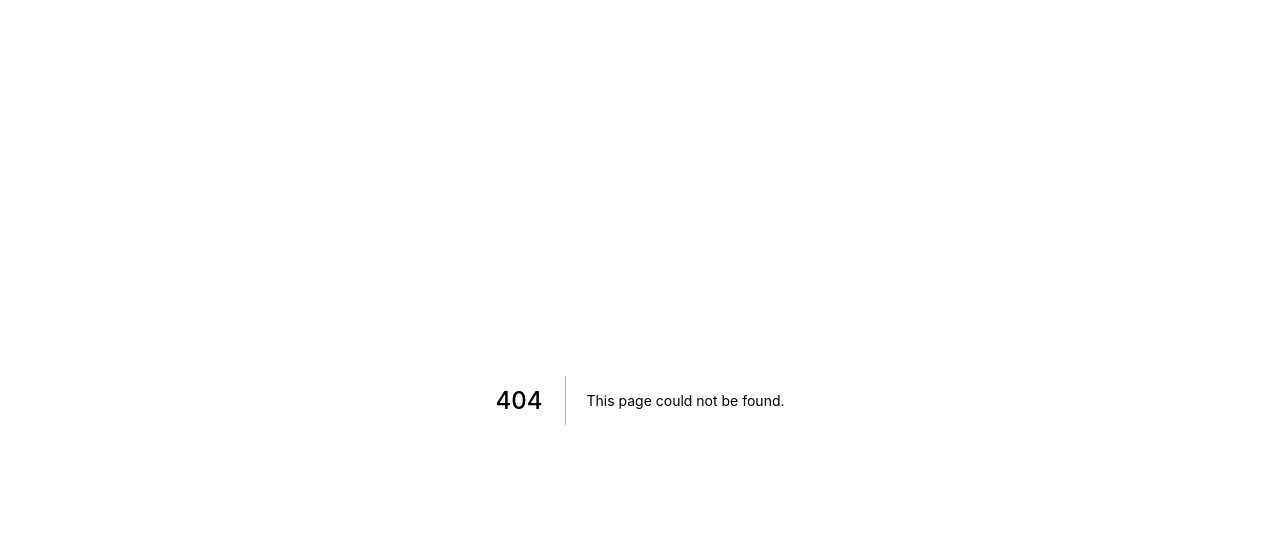
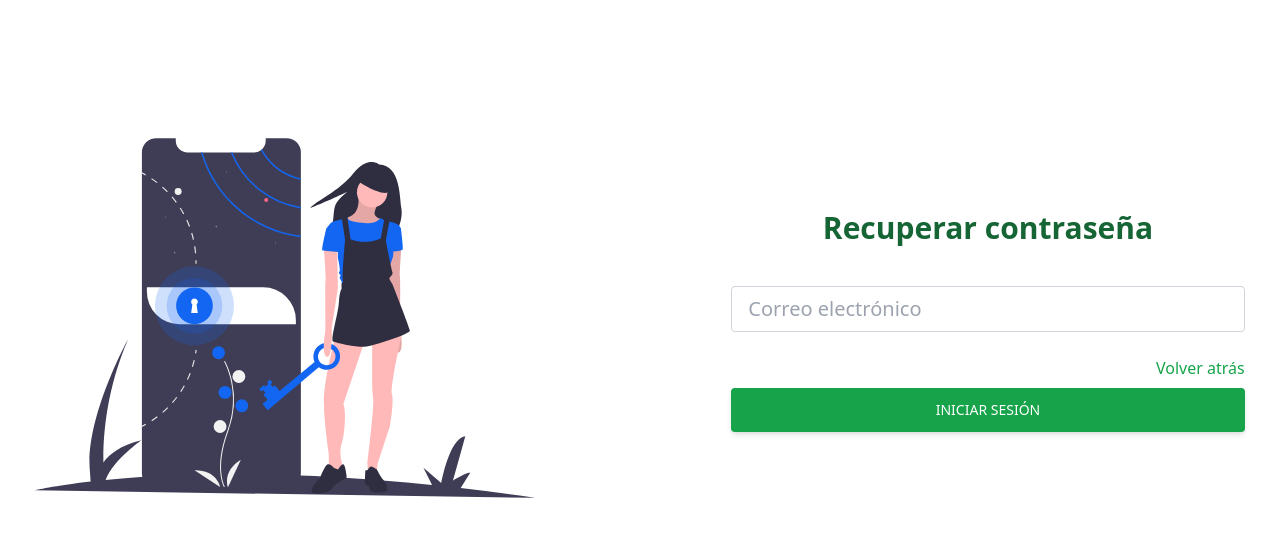
Before and after one commit to everybenefits/dashboard, a Next.js app: page /forgot-password in a window 1280 px wide. Before the commit this address had no page. Shown: the top 536 px of the page. Built offline with nearby package versions, Linux system fonts and the light colour scheme; no server answers.

Commit message:
Adding more errors

```diff
--- a/components/AuthForm/errors/index.ts
+++ b/components/AuthForm/errors/index.ts
@@ -6,6 +6,7 @@ export const authErrorsEnglish: AuthErrorsType = {
   'auth/invalid-email': 'Invalid email',
   'auth/wrong-password': 'Invalid password',
   'auth/user-not-found': 'User not found',
+  'auth/user-disabled': 'User disabled',
 }
 
 export const authErrorsSpanish: AuthErrorsType = {
@@ -14,4 +15,5 @@ export const authErrorsSpanish: AuthErrorsType = {
   'auth/invalid-email': 'Email inválido',
   'auth/wrong-password': 'Contraseña inválida',
   'auth/user-not-found': 'Usuario no encontrado',
+  'auth/user-disabled': 'Usuario deshabilitado',
 }
--- a/components/AuthForm/index.tsx
+++ b/components/AuthForm/index.tsx
@@ -111,15 +111,32 @@ export const AuthFormComponent: NextComponentType = () => {
       }
   }
 
-  const seo = {
-    title: pathname === "/signup" ? t.signup.title : t.signin.title,
-    description: pathname === "/signup" ? t.signup.description : t.signin.description,
+  let seo = {
+    title: "",
+    description: "",
+  }
+
+  switch (pathname) {
+    case "/signup":
+      seo.title = t.forgot.title
+      seo.description = t.forgot.description
+      break;
+    case "/signin":
+      seo.title = t.signin.title
+      seo.description = t.signin.description
+      break;
+    case "/forgot-password":
+      seo.title = t.forgot.title
+      seo.description = t.forgot.description
+      break;
+    default:
+      break;
   }
 
   return (
     <>
       <Seo title={seo.title} description={seo.description} url={pathname} />
-      <section className="h-screen my-5">
+      <section className="my-5">
         <div className="container px-6 py-12 h-full">
 
           <div className="flex justify-center items-center flex-wrap h-full g-6 text-gray-800">
@@ -135,11 +152,14 @@ export const AuthFormComponent: NextComponentType = () => {
             <div className="md:w-8/12 lg:w-5/12 lg:ml-20">
             <section>
             <h1 className="text-3xl font-bold text-center text-green-800 mb-10">
-              {pathname === "/signup" ? t.signup.title : t.signin.title}
+              {seo.title}
             </h1>
           </section>
               <form method="POST">
 
+               {
+                pathname === "/signup" || pathname === '/signin' && (
+                  <>
                   <div className="mb-6">
                       <input
                         type="email"
@@ -148,10 +168,8 @@ export const AuthFormComponent: NextComponentType = () => {
                         name="email"
                         autoComplete="email"
                         className="form-control block w-full px-4 py-2 text-xl font-normal text-gray-700 bg-white bg-clip-padding border border-solid border-gray-300 rounded transition ease-in-out m-0 focus:text-gray-700 focus:bg-white focus:border-green-600 focus:outline-none"
-                    placeholder={`${t.form.inputs.email}`}
-                  />
+                        placeholder={`${t.form.inputs.email}`} />
                     </div>
-
                     <div className="mb-6">
                         <input
                           type="password"
@@ -160,9 +178,37 @@ export const AuthFormComponent: NextComponentType = () => {
                           value={data.password}
                           autoComplete="current-password"
                           className="form-control block w-full px-4 py-2 text-xl font-normal text-gray-700 bg-white bg-clip-padding border border-solid border-gray-300 rounded transition ease-in-out m-0 focus:text-gray-700 focus:bg-white focus:border-green-600 focus:outline-none"
-                    placeholder={`${t.form.inputs.password}`}
-                  />
+                          placeholder={`${t.form.inputs.password}`} />
                       </div>
+                  </>
+                )
+               }
+
+               {
+                pathname === "/forgot-password" && (
+                  <section className="flex flex-col">
+                  <section className="mb-6">
+                      <input
+                        type="email"
+                        onChange={handleChange}
+                        value={data.email}
+                        name="email"
+                        autoComplete="email"
+                        className="form-control block w-full px-4 py-2 text-xl font-normal text-gray-700 bg-white bg-clip-padding border border-solid border-gray-300 rounded transition ease-in-out m-0 focus:text-gray-700 focus:bg-white focus:border-green-600 focus:outline-none"
+                        placeholder={`${t.form.inputs.email}`} />
+                    </section>
+                      <section className="flex flex-row justify-end">
+                        <Link href="/">
+                            <a
+                              className="text-green-600 hover:text-green-700 focus:text-green-700 active:text-green-800 duration-200 transition ease-in-out mb-2"
+                            >{t.form.help.goBack}</a
+                            >
+                          </Link>
+                      </section>
+
+                    </section>
+                )
+               }
 
                 {
                   pathname === "/signup" && (
@@ -179,7 +225,7 @@ export const AuthFormComponent: NextComponentType = () => {
 
                 {
                   pathname === "/signin" && (
-                    <section className="flex justify-between items-center mb-6">
+                    <section className="flex flex-col md:flex-row justify-between items-center mb-6">
                       <Link href="/signup">
                         <a
                           className="text-green-600 hover:text-green-700 focus:text-green-700 active:text-green-800 duration-200 transition ease-in-out"
--- a/components/AuthForm/locales/index.ts
+++ b/components/AuthForm/locales/index.ts
@@ -18,7 +18,12 @@ export const en = {
       createNewAccount: 'Create new account',
       forgotPassword: 'Forgot password?',
       loginInstead: 'Login instead?',
+      goBack: 'Go back',
     }
+  },
+  forgot: {
+    title: 'Forgot Password',
+    description: 'Enter your email to reset your password.',
   },
   errors: authErrorsEnglish
 }
@@ -41,7 +46,12 @@ export const es = {
       createNewAccount: 'Crear nueva cuenta',
       forgotPassword: 'Recuperar contraseña',
       loginInstead: 'Iniciar sesión',
+      goBack: 'Volver atrás',
     }
+  },
+  forgot: {
+    title: 'Recuperar contraseña',
+    description: 'Ingresa tu correo electrónico para recuperar tu contraseña.',
   },
   errors: authErrorsSpanish
 }
--- /dev/null
+++ b/pages/forgot-password.tsx
@@ -0,0 +1,23 @@
+/**
+ * @Title Page
+ * @Description This page is for route /signin
+ * @Author Diesan Romero
+ * @Date 08-28-2022
+ * @Note This page uses the component AuthForm filed on @components/AuthForm
+ */
+
+// Types
+import { NextPage } from 'next'
+
+// AUTH: Components
+import { AuthFormComponent } from '@components/AuthForm'
+
+const ForgotPasswordPage: NextPage = () => {
+  return (
+    <div>
+      <AuthFormComponent />
+    </div>
+  )
+}
+
+export default ForgotPasswordPage
```
Lines whose indentation alone changed are shown as unchanged.
